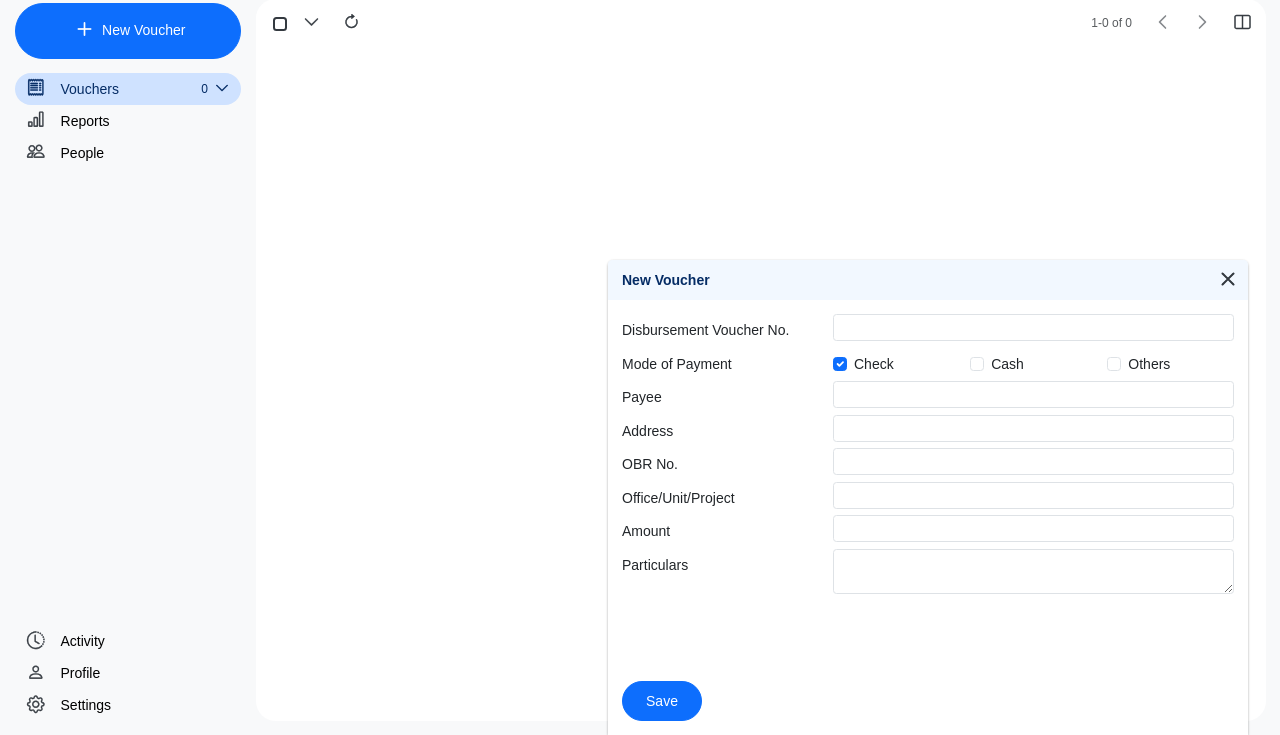
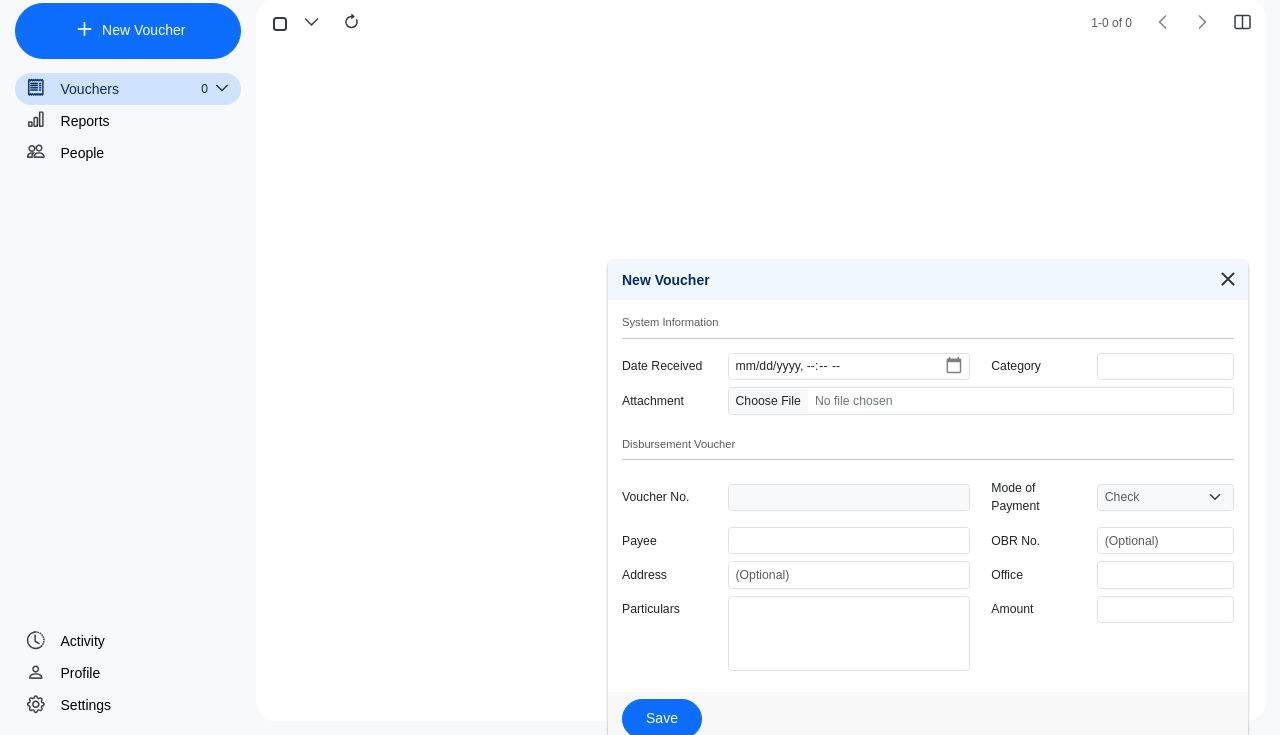
Before and after one commit to pdmg-dev/dvts, a Flask app: page /voucher/new in a window 1280 px wide. Shown: the part 65-800 px from the top of the page. Run offline with Flask 3, Linux system fonts and the light colour scheme; the visitor is signed in with stand-in values (Sample User, id 1); data that the repository does not hold is empty; some libraries are stand-ins or nearby versions; some web fonts are replaced.

Commit message:
feat: enhance voucher form with new fields for attachment, date received, and category; update UI components and styles

```diff
--- a/app/blueprints/voucher/forms.py
+++ b/app/blueprints/voucher/forms.py
@@ -1,11 +1,20 @@
 from flask_wtf import FlaskForm
-from wtforms import DecimalField, RadioField, StringField, SubmitField, TextAreaField
+from flask_wtf.file import FileAllowed
+from wtforms import (
+    DateTimeLocalField,
+    DecimalField,
+    FileField,
+    SelectField,
+    StringField,
+    SubmitField,
+    TextAreaField,
+)
 from wtforms.validators import InputRequired, Length, NumberRange
 
 
 class DVForm(FlaskForm):
-    dv_number = StringField("Disbursement Voucher No.", validators=[Length(max=20)])
-    mode_of_payment = RadioField(
+    dv_number = StringField("Voucher No.", validators=[Length(max=20)])
+    mode_of_payment = SelectField(
         "Mode of Payment", choices=[("Check", "Check"), ("Cash", "Cash"), ("Others", "Others")], default="Check"
     )
 
@@ -13,8 +22,7 @@ class DVForm(FlaskForm):
     address = StringField("Address", validators=[Length(max=120)])
 
     obr_number = StringField("OBR No.", validators=[Length(max=20)])
-    resp_center = StringField("Office/Unit/Project", validators=[Length(max=20)])
-
+    resp_center = StringField("Office", validators=[InputRequired(), Length(max=20)])
     particulars = TextAreaField("Particulars", validators=[InputRequired()])
     amount = DecimalField(
         "Amount",
@@ -22,4 +30,9 @@ class DVForm(FlaskForm):
         validators=[InputRequired(), NumberRange(min=0)],
     )
 
+    attachment = FileField("Attachment", validators=[FileAllowed(["jpg", "jpeg", "png", "pdf"])])
+
+    date_received = DateTimeLocalField("Date Received", format="%Y-%m-%dT%H:%M", validators=[InputRequired()])
+    category = StringField("Category", validators=[Length(max=20)])
+
     submit = SubmitField("Save")
--- a/app/blueprints/voucher/templates/new_voucher.html
+++ b/app/blueprints/voucher/templates/new_voucher.html
@@ -5,5 +5,8 @@
       <i class="bi bi-x-lg"></i>
     </button>
   </div>
-  <div class="card-body d-flex" style="overflow-y: auto;">{% include 'new_voucher_form.html' %}</div>
+  <div class="card-body d-flex" id="voucherFormContainer">{% include 'new_voucher_form.html' %}</div>
+  <div class="card-footer">
+    <button type="submit" class="btn btn-primary btn-main" form="newVoucherForm">Save</button>
+  </div>
 </div>
--- a/app/blueprints/voucher/templates/new_voucher_form.html
+++ b/app/blueprints/voucher/templates/new_voucher_form.html
@@ -1,54 +1,95 @@
-<form class="d-flex flex-column flex-grow-1">
+<form
+  class="d-flex flex-column flex-grow-1"
+  id="newVoucherForm"
+  hx-post="{{ url_for('voucher.save_voucher') }}"
+  hx-target="#voucherFormContainer"
+  hx-swap="innerHTML"
+  novalidate
+>
   {{ form.csrf_token() }}
-  <div class="row">
-    {{ form.dv_number.label(class_="col-sm-4 col-form-label pe-0") }}
-    <div class="col-sm-8">
+  <div class="mb-1 text-muted section-header">System Information</div>
+  <hr class="mt-1 mb-3" />
+
+  <div class="row mb-2 d-flex align-items-center">
+    {{ form.date_received.label(class_="col-sm-2 col-form-label col-form-label-sm") }}
+    <div class="col-sm-5">
+      {{
+        form.date_received(
+             class="form-control form-control-sm" ~ ('is-invalid' if form.date_received.errors else ''),
+             id="dateReceived", type="datetime-local"
+        )
+      }}
+      {% for err in form.date_received.errors %}
+        <div class="invalid-feedback">{{ err }}</div>
+      {% endfor %}
+    </div>
+
+    {{ form.category.label(class_="col-sm-2 col-form-label col-form-label-sm") }}
+    <div class="col-sm-3">
+      {{
+        form.category(
+             class="form-control form-control-sm" ~ ('is-invalid' if form.category.errors else ''),
+             id="category"
+        )
+      }}
+      {% for err in form.category.errors %}
+        <div class="invalid-feedback">{{ err }}</div>
+      {% endfor %}
+    </div>
+  </div>
+
+  <div class="row mb-4">
+    {{ form.attachment.label(class_="col-sm-2 col-form-label col-form-label-sm") }}
+    <div class="col-sm-10">
+      <div class="input-group">
+        {{
+          form.attachment(
+            class="form-control form-control-sm " ~ ('is-invalid' if form.attachment.errors else ''),
+            id="attachment"
+
+          )
+        }}
+      </div>
+      {% for err in form.attachment.errors %}
+        <div class="invalid-feedback">{{ err }}</div>
+      {% endfor %}
+    </div>
+  </div>
+
+  <div class="mb-1 text-muted section-header">Disbursement Voucher</div>
+  <hr class="mt-1 mb-3" />
+
+  <div class="row mb-2 d-flex align-items-center">
+    {{ form.dv_number.label(class_="col-sm-2 col-form-label col-form-label-sm") }}
+    <div class="col-sm-5">
       {{
         form.dv_number(
              class="form-control form-control-sm " ~ ('is-invalid' if form.dv_number.errors else ''),
-             id="voucherNumber"
+             id="dvNumber", disabled=true
         )
       }}
       {% for err in form.dv_number.errors %}
         <div class="invalid-feedback">{{ err }}</div>
       {% endfor %}
     </div>
+
+    {{ form.mode_of_payment.label(class_="col-sm-2 col-form-label-sm", id="modeOfPayment") }}
+    <div class="col-sm-3">
+      {{
+        form.mode_of_payment(
+          class="form-select form-select-sm form-control" ~ ('is-invalid' if form.mode_of_payment.errors else ''),
+          id="modeOfPaymentSelect", disabled=true
+        )
+      }}
+      {% for err in form.mode_of_payment.errors %}
+        <div class="invalid-feedback">{{ err }}</div>
+      {% endfor %}
+    </div>
   </div>
 
-  <div class="row d-flex align-items-center">
-    {{ form.mode_of_payment.label(class_="col-sm-4 col-form-label") }}
-    <div class="col-sm-8 row" style="padding-right: 0; margin-left: 0px">
-      <div class="col-sm-4 m-0 form-check form-check-inline">
-        <input class="form-check-input" type="checkbox" name="checkboxInline" id="optionCheck" checked />
-        <label class="form-check-label" for="optionCheck">Check</label>
-      </div>
-      <div class="col-sm-4 m-0  form-check form-check-inline">
-        <input class="form-check-input" type="checkbox" name="checkboxInline" id="optionCash" />
-        <label class="form-check-label" for="optionCash">Cash</label>
-      </div>
-      <div class="col-sm-4 m-0 form-check form-check-inline">
-        <input class="form-check-input" type="checkbox" name="checkboxInline" id="optionOthers" />
-        <label class="form-check-label" for="optionOthers">Others</label>
-      </div>
-    </div>
-
-    <script>
-      // Make checkboxes behave like radios
-      document.querySelectorAll('input[name="checkboxInline"]').forEach((checkbox) => {
-        checkbox.addEventListener("change", function () {
-          if (this.checked) {
-            document.querySelectorAll('input[name="checkboxInline"]').forEach((cb) => {
-              if (cb !== this) cb.checked = false;
-            });
-          }
-        });
-      });
-    </script>
-  </div>
-
-  <div class="row">
-    {{ form.payee.label(class_="col-sm-4 col-form-label pe-0") }}
-    <div class="col-sm-8">
+  <div class="row mb-2">
+    {{ form.payee.label(class_="col-sm-2 col-form-label-sm") }}
+    <div class="col-sm-5">
       {{
         form.payee(
              class="form-control form-control-sm " ~ ('is-invalid' if form.payee.errors else ''),
@@ -59,29 +100,13 @@
         <div class="invalid-feedback">{{ err }}</div>
       {% endfor %}
     </div>
-  </div>
 
-  <div class="row">
-    {{ form.address.label(class_="col-sm-4 col-form-label pe-0") }}
-    <div class="col-sm-8">
-      {{
-        form.address(
-             class="form-control form-control-sm " ~ ('is-invalid' if form.address.errors else ''),
-             id="address"
-        )
-      }}
-      {% for err in form.address.errors %}
-        <div class="invalid-feedback">{{ err }}</div>
-      {% endfor %}
-    </div>
-  </div>
-
-  <div class="row">
-    {{ form.obr_number.label(class_="col-sm-4 col-form-label pe-0") }}
-    <div class="col-sm-8">
+    {{ form.obr_number.label(class_="col-sm-2 col-form-label-sm") }}
+    <div class="col-sm-3">
       {{
         form.obr_number(
              class="form-control form-control-sm " ~ ('is-invalid' if form.obr_number.errors else ''),
+             id="obrNumber", placeholder="(Optional)"
         )
       }}
       {% for err in form.obr_number.errors %}
@@ -90,12 +115,25 @@
     </div>
   </div>
 
-  <div class="row">
-    {{ form.resp_center.label(class_="col-sm-4 col-form-label pe-0") }}
-    <div class="col-sm-8">
+  <div class="row mb-2">
+    {{ form.address.label(class_="col-sm-2 col-form-label-sm") }}
+    <div class="col-sm-5">
+      {{
+        form.address(
+             class="form-control form-control-sm " ~ ('is-invalid' if form.address.errors else ''),
+             id="address", placeholder="(Optional)"
+        )
+      }}
+      {% for err in form.address.errors %}
+        <div class="invalid-feedback">{{ err }}</div>
+      {% endfor %}
+    </div>
+
+    {{ form.resp_center.label(class_="col-sm-2 col-form-label-sm") }}
+    <div class="col-sm-3">
       {{
         form.resp_center(
-             class="form-control form-control-sm " ~ ('is-invalid' if form.resp_center.errors else ''),
+             class="form-control form-select-sm " ~ ('is-invalid' if form.resp_center.errors else ''),
         )
       }}
       {% for err in form.resp_center.errors %}
@@ -104,9 +142,22 @@
     </div>
   </div>
 
-  <div class="row">
-    {{ form.amount.label(class_="col-sm-4 col-form-label pe-0") }}
-    <div class="col-sm-8">
+  <div class="row mb-2">
+    {{ form.particulars.label(class_="col-sm-2 col-form-label-sm") }}
+    <div class="col-sm-5">
+      {{
+        form.particulars(
+             class="form-control form-control-sm " ~ ('is-invalid' if form.particulars.errors else ''),
+             rows="5",
+        )
+      }}
+      {% for err in form.particulars.errors %}
+        <div class="invalid-feedback">{{ err }}</div>
+      {% endfor %}
+    </div>
+
+    {{ form.amount.label(class_="col-sm-2 col-form-label-sm") }}
+    <div class="col-sm-3">
       {{
         form.amount(
              class="form-control form-control-sm " ~ ('is-invalid' if form.amount.errors else ''),
@@ -117,22 +168,4 @@
       {% endfor %}
     </div>
   </div>
-
-  <div class="row">
-    {{ form.particulars.label(class_="col-sm-4 col-form-label pe-0") }}
-    <div class="col-sm-8">
-      {{
-        form.particulars(
-             class="form-control form-control-sm " ~ ('is-invalid' if form.particulars.errors else ''),
-        )
-      }}
-      {% for err in form.particulars.errors %}
-        <div class="invalid-feedback">{{ err }}</div>
-      {% endfor %}
-    </div>
-  </div>
-
-  <div class="d-flex justify-content-start mt-auto">
-    <button type="submit" class="btn btn-primary btn-main">Save</button>
-  </div>
 </form>
--- a/app/static/css/custom.css
+++ b/app/static/css/custom.css
@@ -65,3 +65,20 @@
   border-bottom-left-radius: 0;
   border-bottom-right-radius: 0;
 }
+
+@media (max-width: 768px) {
+  .floating-card {
+    width: 100%;
+    right: 0;
+    left: 0;
+  }
+}
+
+@media (max-width: 480px) {
+  .floating-card {
+    width: 100%;
+    right: 0;
+    left: 0;
+    height: 475px;
+  }
+}
--- a/app/static/css/new_voucher.css
+++ b/app/static/css/new_voucher.css
@@ -36,10 +36,6 @@
   font-size: 12px;
 }
 
-#newVoucherForm .row {
-  margin-bottom: 8px;
-}
-
 #attachment {
   color: var(--bs-secondary);
 }
@@ -54,6 +50,41 @@
   outline-offset: -2px;
 }
 
-#newVoucherForm #dvNumber:disabled {
+#newVoucherForm :disabled,
+#newVoucherForm .form-select {
   background-color: var(--bs-light);
+  color: #595c5f;
 }
+
+#newVoucherForm #particulars {
+  resize: none;
+  height: 75px;
+}
+
+#newVoucherForm .section-header {
+  font-size: 0.8rem;
+}
+
+@media (max-width: 768px) {
+  #newVoucherForm #particulars {
+    resize: none;
+    height: 75%;
+  }
+}
+
+/* Make datepicker look like normal Bootstrap input */
+input[type="date"],
+input[type="datetime-local"],
+input[type="time"] {
+  appearance: none;
+  -webkit-appearance: none;
+  -moz-appearance: none;
+}
+
+input[type="date"]::-webkit-calendar-picker-indicator,
+input[type="datetime-local"]::-webkit-calendar-picker-indicator {
+  cursor: pointer;
+  transform: scale(1.6);
+  filter: grayscale(100%);
+  opacity: 0.5;
+}
```
Also changed, not shown: app/models/voucher.py (+7 -0 lines), migrations/versions/bd785b29a070_add_category_column_to_dv_model.py (added, +32 -0 lines), migrations/versions/bef98464665b_add_attachment_and_date_received_column_.py (added, +34 -0 lines), migrations/versions/d30967cf03cc_add_disbursement_voucher_model.py (+4 -4 lines).
